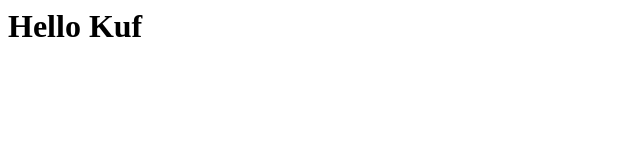
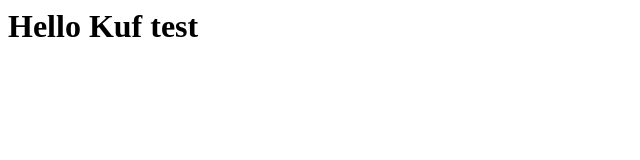
Before and after one commit to ra1kard/git-sample2, a plain HTML site: page index.html in a window 1280 px wide. Shown: the full height of the page, 0-640 px from the left. Drawn offline with Linux system fonts and the light colour scheme.

```diff
--- a/index.html
+++ b/index.html
@@ -1 +1 @@
-<h1>Hello Kuf</h1>
+<h1>Hello Kuf test</h1>
```
